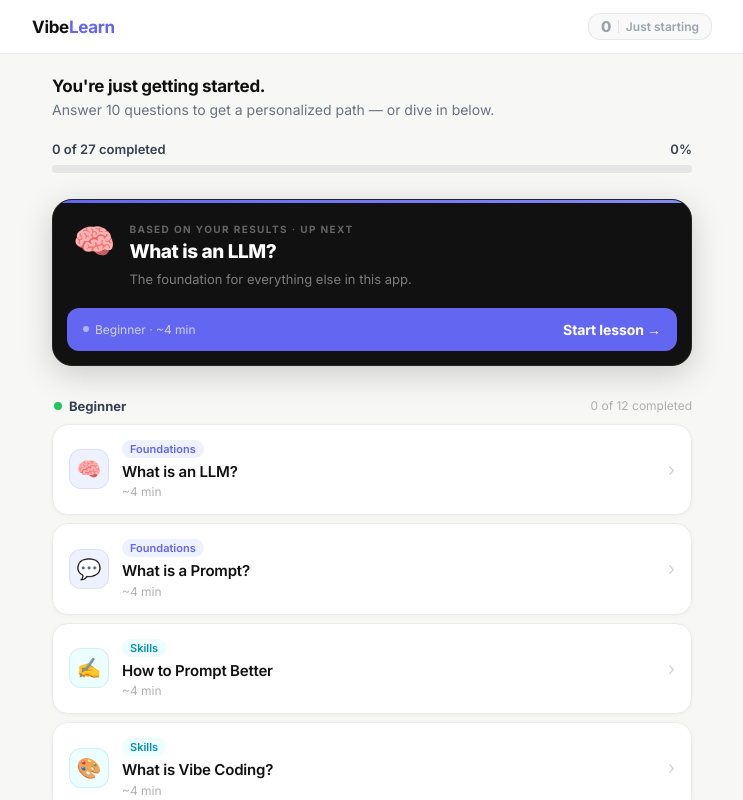
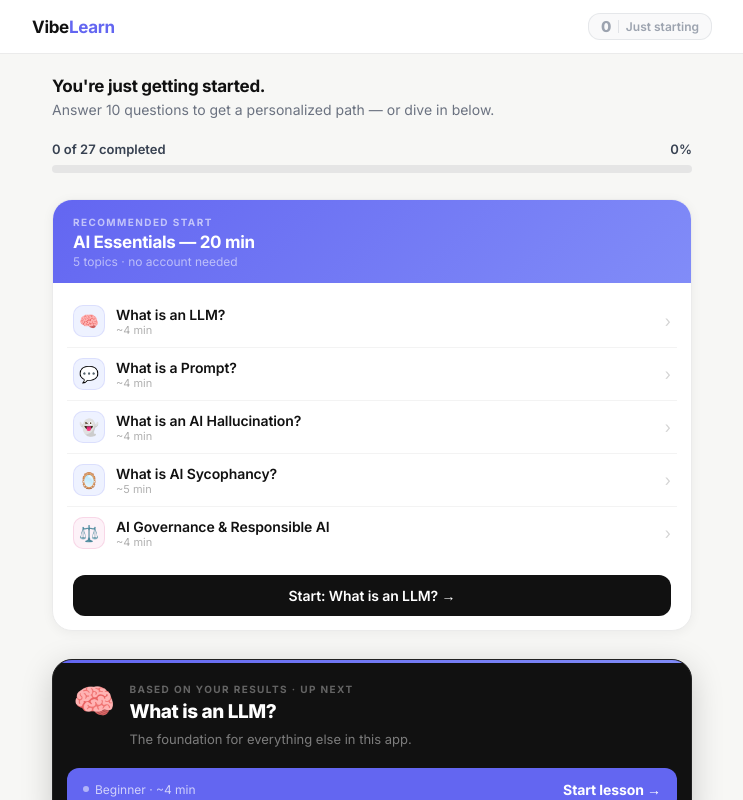
Before and after one commit to clonecones/vibelearn, a React (Vite) app: page / in a window 1280 px wide. Both pictures are taken after a click on the button "Skip, browse topics". Shown: the top 800 px of the page, without its empty margins (268-1011 px from the left). Built offline with nearby package versions, Linux system fonts and the light colour scheme.

Commit message:
Update App.jsx

```diff
--- a/src/App.jsx
+++ b/src/App.jsx
@@ -775,6 +775,45 @@ export default function VibeLearn(){
           </div>
         </div>
 
+        {/* ── STARTER PATH — new users only ── */}
+        {st.completed.length === 0 && (() => {
+          const STARTER_SLUGS = ["llm","prompt","hallucination","ai-sycophancy","ai-governance"];
+          const starterTopics = STARTER_SLUGS.map(s => TOPICS.find(t => t.slug === s)).filter(Boolean);
+          return (
+            <div className="fu" style={{marginBottom:28,background:"#fff",borderRadius:20,border:"1px solid #ebebeb",overflow:"hidden",boxShadow:"0 2px 12px rgba(0,0,0,0.05)"}}>
+              <div style={{background:"linear-gradient(135deg,#6366f1,#818cf8)",padding:"16px 20px 14px"}}>
+                <div style={{fontSize:10,color:"rgba(255,255,255,0.6)",fontWeight:700,letterSpacing:1.4,textTransform:"uppercase",marginBottom:4,...F}}>Recommended start</div>
+                <div style={{fontSize:17,fontWeight:700,color:"#fff",letterSpacing:-0.3,...F}}>AI Essentials — 20 min</div>
+                <div style={{fontSize:12,color:"rgba(255,255,255,0.55)",marginTop:2,...F}}>5 topics · no account needed</div>
+              </div>
+              <div style={{padding:"12px 14px 6px"}}>
+                {starterTopics.map((t, i) => {
+                  const cm = CAT[t.category] || {color:"#6366f1",bg:"#eef2ff"};
+                  return (
+                    <div key={t.slug} onClick={() => openTopic(t)} className="tap"
+                      style={{display:"flex",alignItems:"center",gap:11,padding:"10px 6px",borderBottom:i < starterTopics.length-1?"1px solid #f3f3f3":"none",cursor:"pointer"}}>
+                      <div style={{width:32,height:32,borderRadius:10,background:cm.bg,border:`1.5px solid ${cm.color}22`,display:"flex",alignItems:"center",justifyContent:"center",flexShrink:0,fontSize:16}}>
+                        {t.emoji}
+                      </div>
+                      <div style={{flex:1,minWidth:0}}>
+                        <div style={{fontSize:14,fontWeight:600,color:"#111",letterSpacing:-0.1,...F}}>{t.title}</div>
+                        <div style={{fontSize:11,color:"#b0b0b0",...F}}>{getReadTime(t)}</div>
+                      </div>
+                      <span style={{color:"#d4d4d4",fontSize:16,flexShrink:0}}>›</span>
+                    </div>
+                  );
+                })}
+              </div>
+              <div style={{padding:"10px 20px 14px"}}>
+                <button onClick={() => openTopic(starterTopics[0])} className="tap"
+                  style={{background:"#111",color:"#fff",border:"none",borderRadius:12,padding:"12px 20px",fontSize:14,fontWeight:600,...F,width:"100%",letterSpacing:-0.1}}>
+                  Start: {starterTopics[0]?.title} →
+                </button>
+              </div>
+            </div>
+          );
+        })()}
+
         {/* ── NEXT LESSON CTA ── */}
         {st.completed.length<TOPICS.length&&nextTopic&&(()=>{
           const cm=CAT[nextTopic.category]||{color:"#6366f1"};
```
